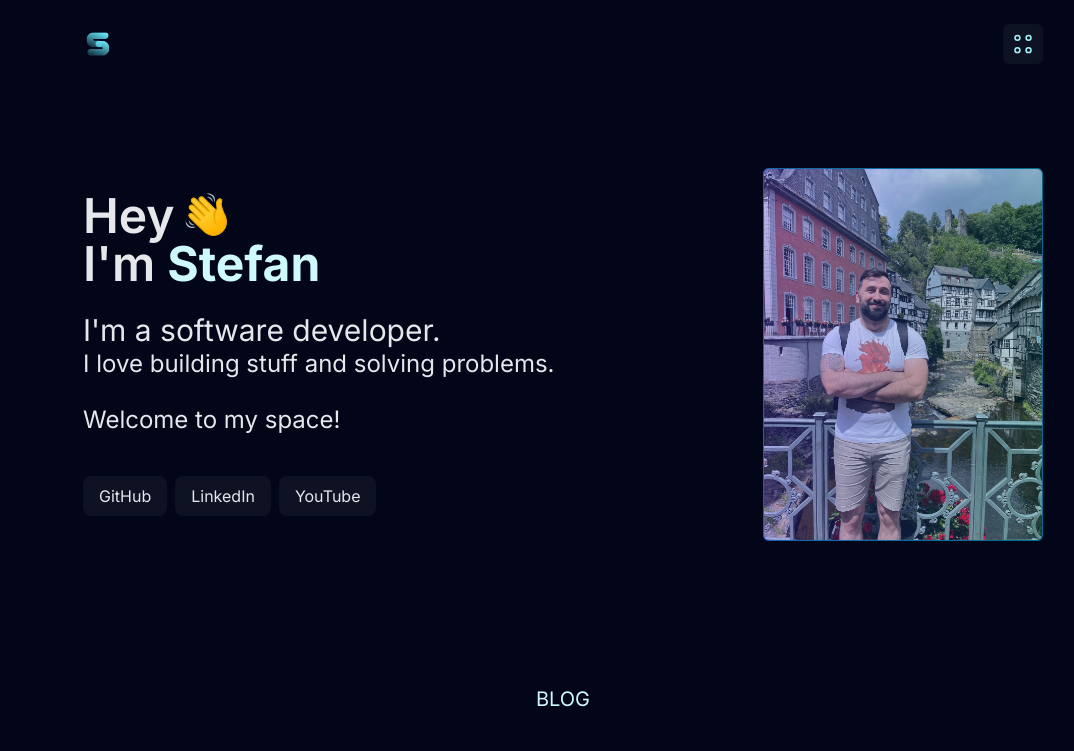
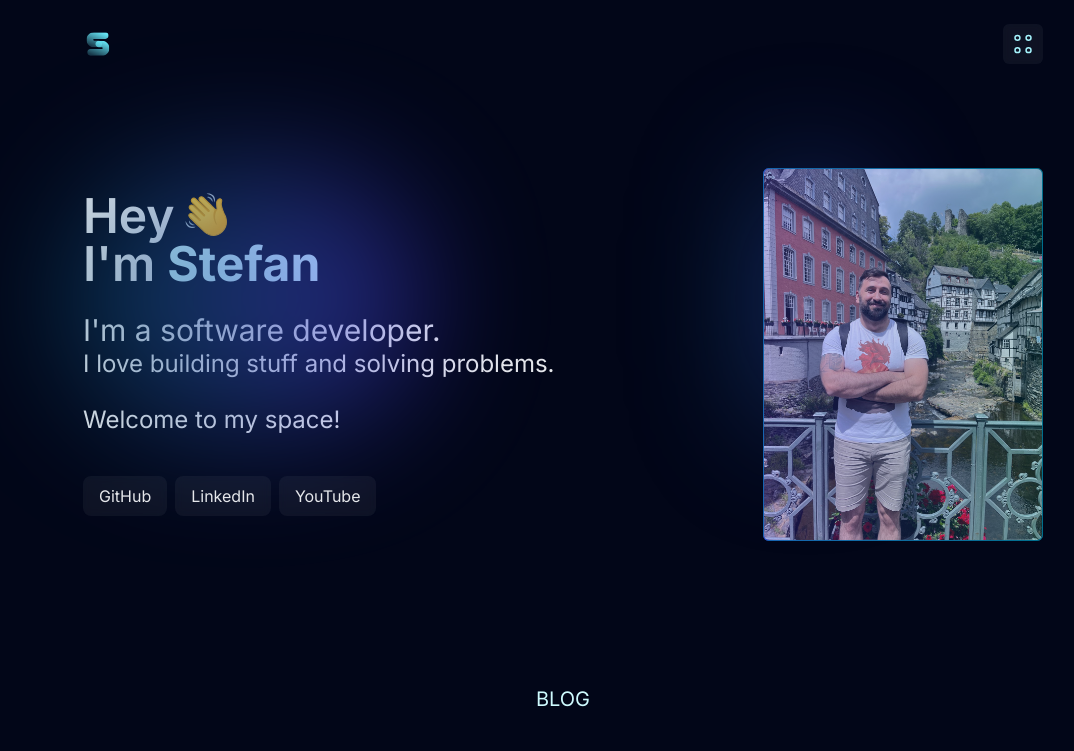
Before and after one commit to stefandjikic/personal-website, a Next.js app: page / in a window 1280 px wide. Shown: the top 751 px of the page, without its empty margins (77-1151 px from the left). Built offline with nearby package versions, Linux system fonts and the light colour scheme.

Commit message:
fix gradient component

```diff
--- a/app/_components/gradients/GradientComponent.tsx
+++ b/app/_components/gradients/GradientComponent.tsx
@@ -3,9 +3,7 @@ import React from "react";
 const GradientComponent = () => {
   return (
     <>
-      {/* <div className="absolute bottom-0 left-0 right-0 top-0 bg-[linear-gradient(to_right,#4f4f4f2e_1px,transparent_1px),linear-gradient(to_bottom,#4f4f4f2e_1px,transparent_1px)] bg-size-[14px_24px] mask-[radial-gradient(ellipse_60%_50%_at_50%_0%,#000_70%,transparent_100%)]"></div> */}
-      <div className="absolute top-[5%] left-[-10%] before:absolute before:h-[300px] before:w-full sm:before:w-[480px] before:-translate-x-1/2 before:rounded-full before:bg-gradient-radial before:from-white before:to-transparent before:blur-2xl before:content-[''] after:absolute after:-z-20 after:h-[180px] after:w-full sm:after:w-[240px] after:translate-x-1/3 after:bg-gradient-conic after:from-sky-200 after:via-blue-200 after:blur-2xl after:content-[''] dark:before:bg-linear-to-br dark:before:from-transparent dark:before:to-blue-700 dark:before:opacity-10 dark:after:from-sky-900 dark:after:via-[#0141ff] dark:after:opacity-40 lg:before:h-[360px] z-[-1]"></div>
-
+      <div className="absolute top-0 left-[-2%] right-[65%] bottom-[30%] bg-linear-to-r from-cyan-800 to-indigo-600 opacity-50 blur-3xl rounded-full"></div>
     </>
   );
 };
```
